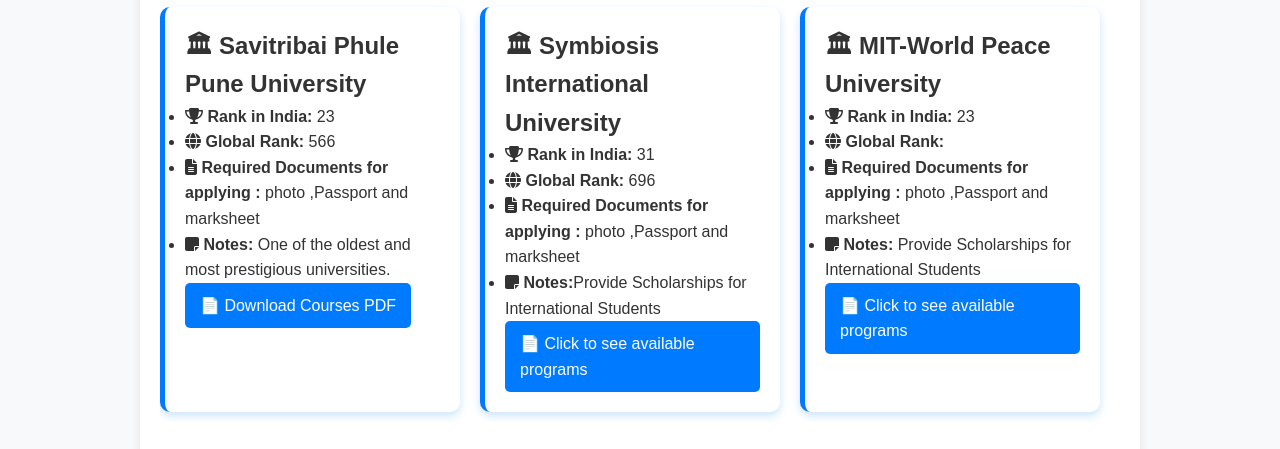
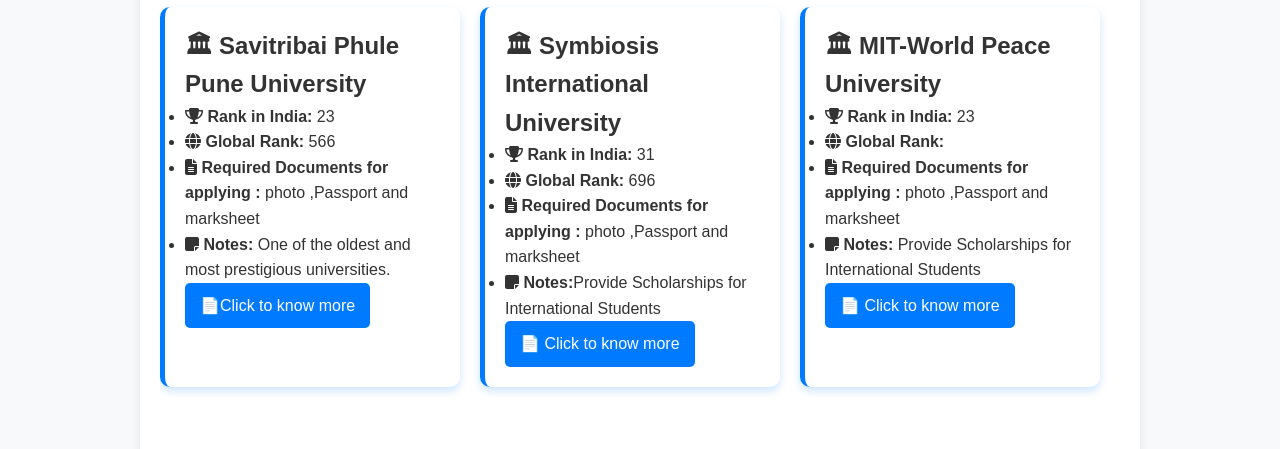
Before and after one commit to guide-point/guide-point.github.io, a plain HTML site: page sections/edu.html in a window 1280 px wide. Shown: the part 254-703 px from the top of the page. Drawn offline with Linux system fonts and the light colour scheme.

Commit message:
Update edu.html

```diff
--- a/sections/edu.html
+++ b/sections/edu.html
@@ -91,7 +91,7 @@
                     <li><i class="fas fa-file-alt"></i> <strong>Required Documents for applying :</strong> photo ,Passport and marksheet </li>
                     <li><i class="fas fa-sticky-note"></i> <strong>Notes:</strong> One of the oldest and most prestigious universities.</li>
                 </ul>
-                <a href="pdfs/pune_university_courses.pdf" class="btn" download>📄 Download Courses PDF</a>
+                <a href="http://www.unipune.ac.in/university_files/List_of_courses.htm" class="btn" download>📄Click to know more </a>
             </div>
 
 
@@ -103,7 +103,7 @@
                     <li><i class="fas fa-file-alt"></i> <strong>Required Documents for applying :</strong> photo ,Passport and marksheet </li>
                     <li><i class="fas fa-sticky-note"></i> <strong>Notes:</strong>Provide Scholarships for International Students </li>
                 </ul>
-                <a href="https://www.siu.edu.in/programmes" class="btn" download>📄 Click to see available programs </a>
+                <a href="https://www.siu.edu.in/programmes" class="btn" download>📄 Click to know more </a>
             </div>
 
             <div class="card">
@@ -114,7 +114,7 @@
                     <li><i class="fas fa-file-alt"></i> <strong>Required Documents for applying :</strong> photo ,Passport and marksheet </li>
                     <li><i class="fas fa-sticky-note"></i> <strong>Notes:</strong> Provide Scholarships for International Students</li>
                 </ul>
-                <a href="https://mitwpu.edu.in/uploads/pdf/MIT-WPU-University-Brochure.pdf" class="btn" download>📄 Click to see available programs </a>
+                <a href="https://mitwpu.edu.in/uploads/pdf/MIT-WPU-University-Brochure.pdf" class="btn" download>📄  Click to know more </a>
             </div>
         </div>
 
```
